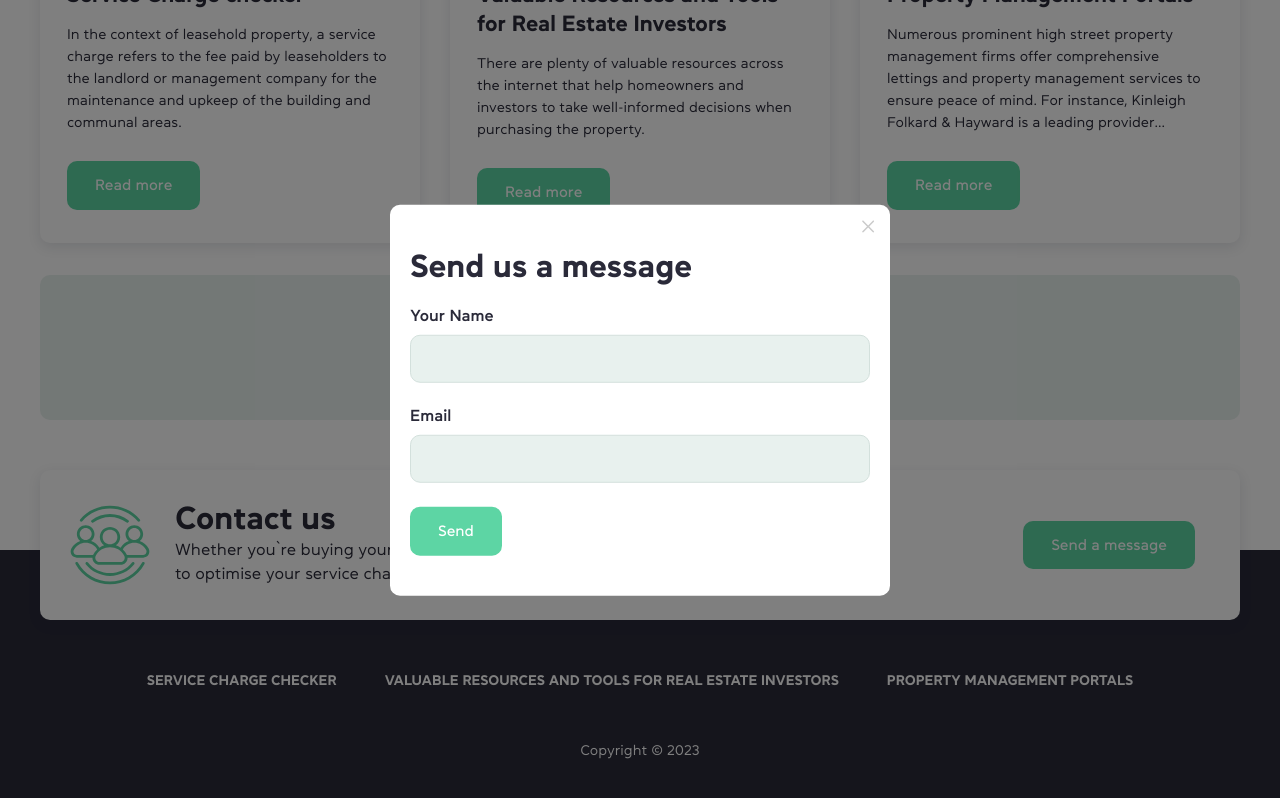
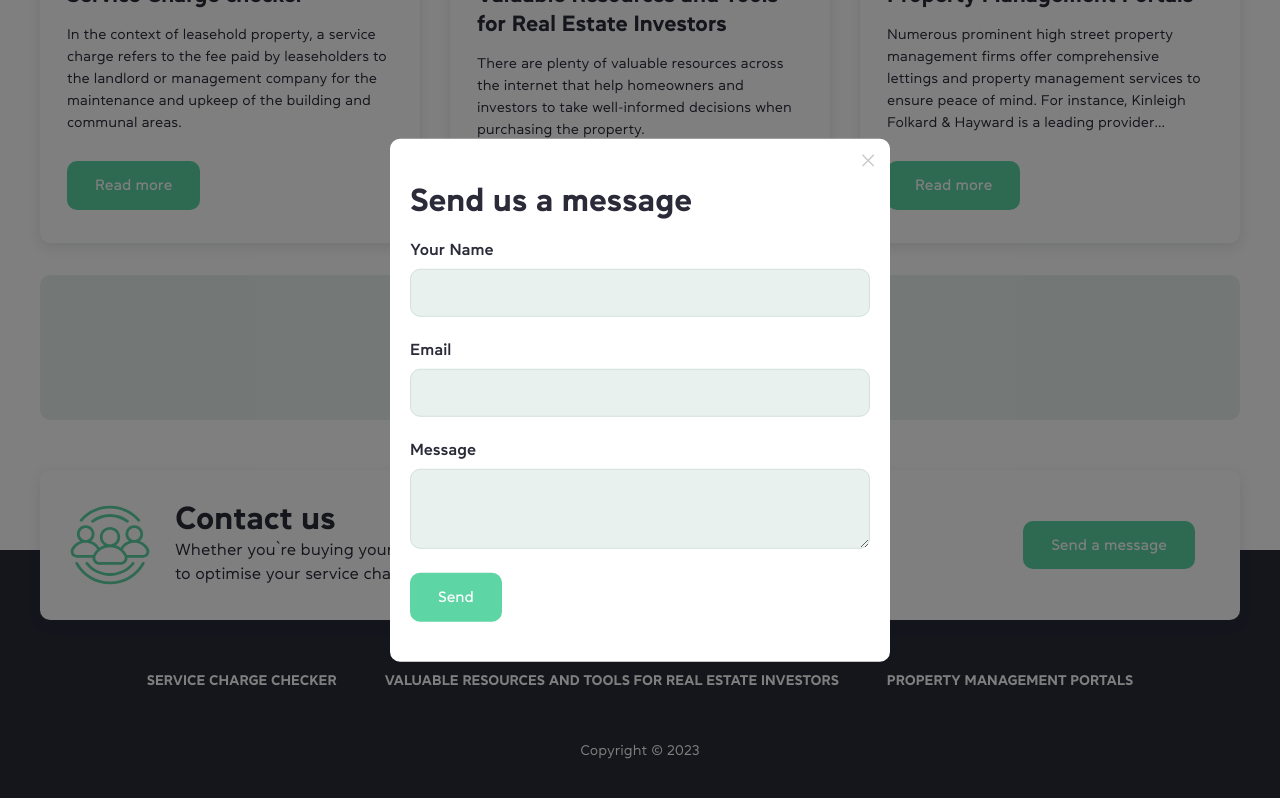
Before and after one commit to alexbrailko/service-charge, a Next.js app: page / in a window 1280 px wide. Both pictures are taken after a click on the button "Send a message". Shown: the part 1063-1861 px from the top of the page. Built offline with nearby package versions, Linux system fonts and the light colour scheme.

Commit message:
test mail

```diff
--- a/package.json
+++ b/package.json
@@ -33,6 +33,7 @@
     "react-hook-form": "^7.50.1",
     "react-image-gallery": "^1.3.0",
     "react-modal": "^3.16.1",
+    "resend": "^3.2.0",
     "tailwind-merge": "^2.2.1",
     "zod": "^3.22.4",
     "zustand": "^4.4.6"
--- a/src/app/components/ContactUs.tsx
+++ b/src/app/components/ContactUs.tsx
@@ -2,6 +2,7 @@
 import React, { FC, useState } from 'react';
 import { useForm } from 'react-hook-form';
 import { zodResolver } from '@hookform/resolvers/zod';
+import { Resend } from 'resend';
 
 import { ContactUsIcon } from '../images/svg/ContactUsIcon';
 import { Button } from './ui/Button';
@@ -22,10 +23,12 @@ import { useRouter } from 'next/navigation';
 import { cn } from '../helpers/utils';
 import { useGlobalstore } from '../store/globals';
 import { validationMessages } from '../helpers/validation';
+import { Textarea } from './ui/form/Textarea';
 
 const schema = z.object({
   name: z.string().min(3, validationMessages.minMessage(3)),
-  email: z.string().email(validationMessages.emailInvalid)
+  email: z.string().email(validationMessages.emailInvalid),
+  message: z.string()
 });
 
 interface ContactUsProps {
@@ -52,13 +55,34 @@ export const ContactUs: FC<ContactUsProps> = ({ className, style }) => {
     resolver: zodResolver(schema),
     defaultValues: {
       name: '',
-      email: ''
+      email: '',
+      message: ''
     }
   });
 
   async function onSubmit(values: z.infer<typeof schema>) {
-    console.log(values);
-    setFormSuccessMessage(FORM_SUBMIT_SUCCESS);
+    const resend = new Resend(process.env.RESEND_API_KEY || '');
+
+    try {
+      await resend.emails.send({
+        from: 'Service Charge Contact Form <info@service-charge.co.uk>',
+        to: 'alexbrailko@gmail.com',
+        subject: 'Hello World',
+        html: `<body>
+          <h2>Message from contact form:</h2>
+          <p>Name: ${values.name}</p>
+          <p>Email: ${values.email}</p>
+          <p>Message: <br> ${values.message}</p>
+        </body>`
+        // headers: {
+        //   'Access-Control-Allow-Origin': '*'
+        // }
+      });
+      setFormSuccessMessage(FORM_SUBMIT_SUCCESS);
+    } catch (e) {
+      setFormSuccessMessage(FORM_SUBMIT_FAIL);
+    }
+
     form.reset();
     router.refresh();
   }
@@ -120,6 +144,19 @@ export const ContactUs: FC<ContactUsProps> = ({ className, style }) => {
                   </FormItem>
                 )}
               />
+              <FormField
+                control={form.control}
+                name="message"
+                render={({ field }) => (
+                  <FormItem>
+                    <FormLabel>Message</FormLabel>
+                    <FormControl>
+                      <Textarea {...field} />
+                    </FormControl>
+                    <FormMessage />
+                  </FormItem>
+                )}
+              />
               <Button
                 title="Send"
                 type="submit"
--- /dev/null
+++ b/src/app/components/ui/form/Textarea.tsx
@@ -0,0 +1,23 @@
+import { cn } from '@/app/helpers/utils';
+import * as React from 'react';
+
+export interface TextareaProps
+  extends React.InputHTMLAttributes<HTMLTextAreaElement> {}
+
+const Textarea = React.forwardRef<HTMLTextAreaElement, TextareaProps>(
+  ({ className, ...props }, ref) => {
+    return (
+      <textarea
+        className={cn(
+          'flex h-20 w-full bg-light rounded-md border border-border  px-3 py-3 text-sm ring-offset-background file:border-0 file:bg-transparent file:text-sm file:font-medium placeholder:text-muted-foreground focus-visible:outline-none focus-visible:border-highlight  disabled:cursor-not-allowed disabled:opacity-50',
+          className
+        )}
+        ref={ref}
+        {...props}
+      />
+    );
+  }
+);
+Textarea.displayName = 'Textarea';
+
+export { Textarea };
```
Also changed, not shown: 1 other file (tests, documents, lock files or other folders).
